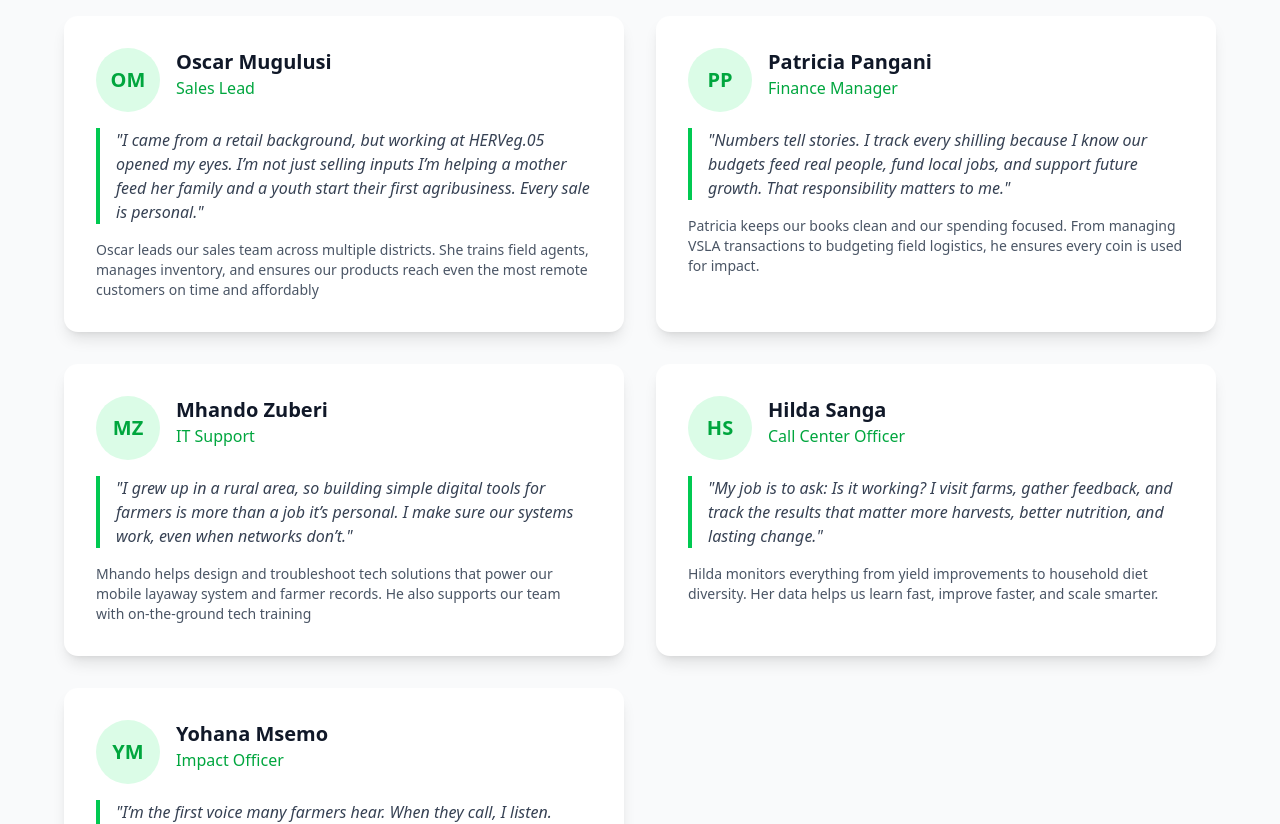
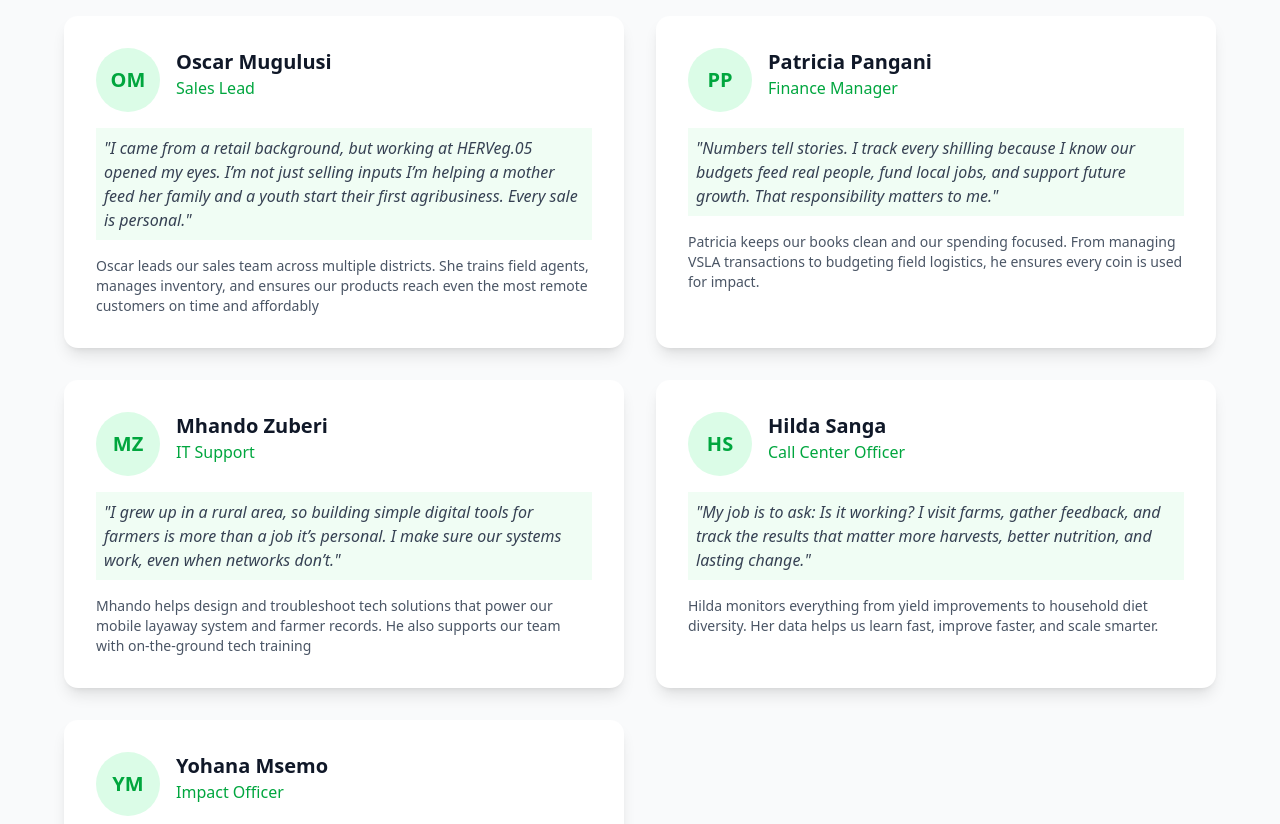
Before and after one commit to Mhando-Z/HervegWeb, a Next.js app: page /career in a window 1280 px wide. Shown: the part 2060-2884 px from the top of the page. Built offline with nearby package versions, Linux system fonts and the light colour scheme; a web font is replaced by a local one.

Commit message:
Phase One

```diff
--- a/src/app/career/page.jsx
+++ b/src/app/career/page.jsx
@@ -368,7 +368,7 @@ const CareersPage = () => {
                     <p className="text-green-600 font-medium">{story.role}</p>
                   </div>
                 </div>
-                <blockquote className="border-l-4 border-green-500 pl-4 mb-4 italic text-gray-700">
+                <blockquote className="bg-green-50 p-2 mb-4 italic text-gray-700">
                   "{story.quote}"
                 </blockquote>
                 <p className="text-gray-600 text-sm">{story.description}</p>
```
